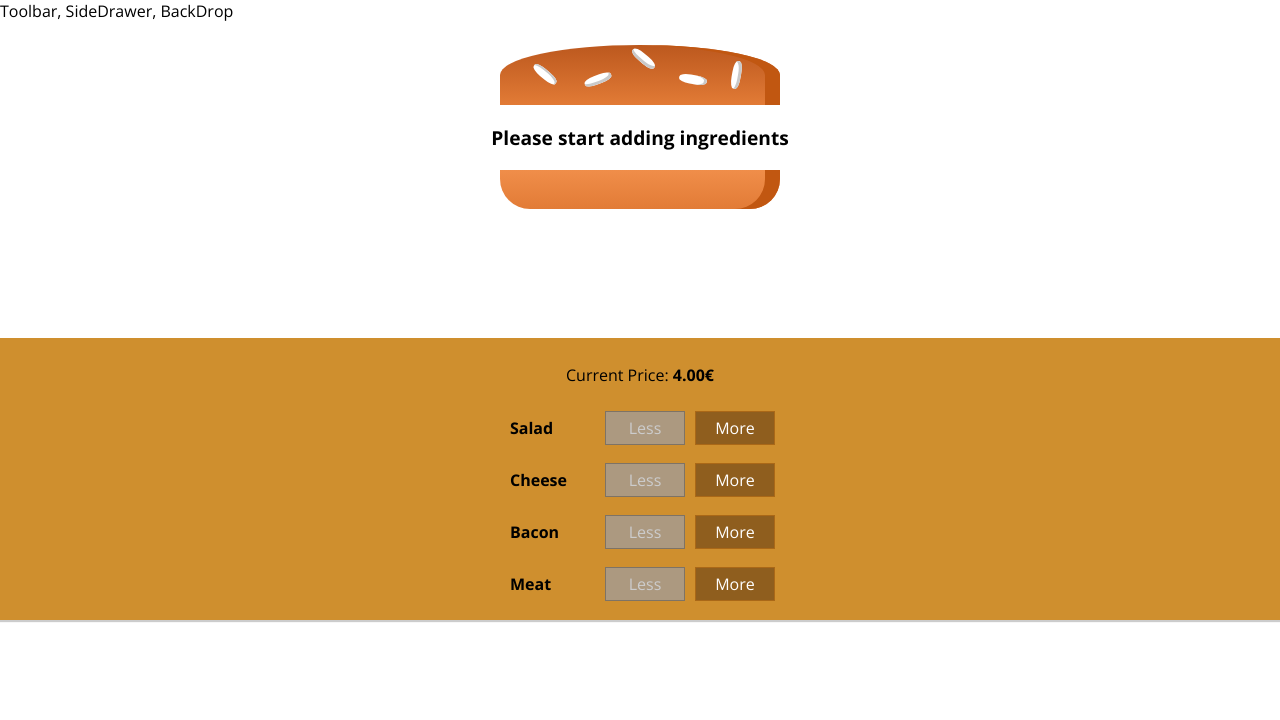
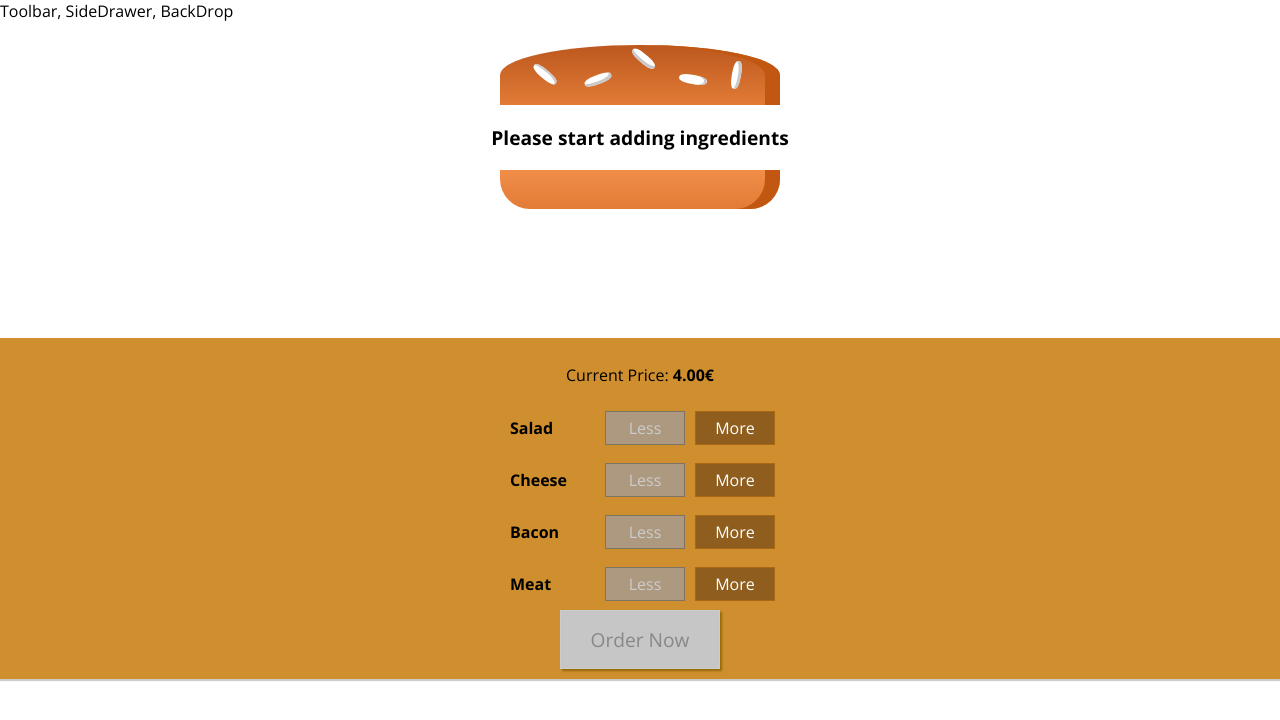
Before and after one commit to joaopinheiro10/react-app, a React app: page / in a window 1280 px wide. Shown: the top 720 px of the page. Built offline with nearby package versions, Linux system fonts and the light colour scheme.

Commit message:
added modal to checkout

```diff
--- a/src/components/burger/build-controls/build-controls.css
+++ b/src/components/burger/build-controls/build-controls.css
@@ -9,3 +9,48 @@
     margin: auto;
     padding: 10px 0px;
 }
+
+.OrderButton
+{
+    background-color: #DAD735;
+    outline: none;
+    cursor: pointer;
+    border: 1px solid #966909;
+    color: #966909;
+    font-family: inherit;
+    font-size: 1.2em;
+    padding: 15px 30px;
+    box-shadow: 2px 2px 2px #966909;
+}
+
+.OrderButton:hover, .OrderButton:active
+{
+    background-color: #A0DB41;
+    border: 1px solid #966909;
+    color: #966909;
+}
+
+.OrderButton:disabled {
+    background-color: #C7C6C6;
+    cursor: not-allowed;
+    border: 1px solid #ccc;
+    color: #888888;
+}
+
+.OrderButton:not(:disabled)
+{
+    animation: enable 0.3s linear;
+}
+
+@keyframes enable
+{
+    0% {
+        transform: scale(1);
+    }
+    60% {
+        transform: scale(1.1);
+    }
+    100% {
+        transform: scale(1);
+    }
+}
--- a/src/components/burger/build-controls/build-controls.js
+++ b/src/components/burger/build-controls/build-controls.js
@@ -23,6 +23,12 @@
                     removed={() => props.ingredientRemoved(control.type)}
                     disabled={props.disabled[control.type]} />
             ))}
+            <button
+                className={classes.OrderButton}
+                disabled={!props.purchasable}
+                onClick={props.orderNowClicked}>
+                Order Now
+            </button>
         </div>
     );
 }
--- a/src/components/burger/burger.js
+++ b/src/components/burger/burger.js
@@ -18,8 +18,6 @@
             return array.concat(el);
         }, []);;
 
-    console.log(transformedIngredients);
-
     if (transformedIngredients.length === 0)
     {
         transformedIngredients = <p>Please start adding ingredients</p>;
--- /dev/null
+++ b/src/components/burger/order-summary/order-summary.js
@@ -0,0 +1,27 @@
+import React from 'react';
+
+import Aux from '../../../hoc/Aux';
+
+const orderSummary = (props) =>
+{
+    const ingredientSummary = Object.keys(props.ingredients)
+        .map(igKey =>
+        {
+            return <li key={igKey}>
+                        <span style={{textTransform: 'capitalize'}}>{igKey}:</span> {props.ingredients[igKey]}
+                   </li>
+        });
+
+    return (
+        <Aux>
+            <h3>Your order</h3>
+            <p>A delicious burger with the following ingredients:</p>
+            <ul>
+                {ingredientSummary}
+            </ul>
+            <p>Continue to Checkout</p>
+        </Aux>
+    )
+};
+
+export default orderSummary
--- /dev/null
+++ b/src/components/ui/modal/modal.css
@@ -0,0 +1,22 @@
+.Modal
+{
+    position: fixed;
+    z-index: 500;
+    background-color: white;
+    width: 70%;
+    border: 1px solid #ccc;
+    box-shadow: 1px 1px 1px black;
+    padding: 16px;
+    left: 15%;
+    top: 30%;
+    box-sizing: border-box;
+    transition: all 0.3s ease-out;
+}
+
+@media (min-width: 600px)
+{
+    .Modal {
+        width: 500px;
+        left: calc(50% - 250px);
+    }
+}
--- /dev/null
+++ b/src/components/ui/modal/modal.js
@@ -0,0 +1,16 @@
+import React from 'react';
+
+import classes from './modal.css';
+
+const modal = (props) => (
+    <div
+        className={classes.Modal}
+        style={{
+            transform: props.show ? 'translateY(0)' : 'translateY(-100vh)',
+            opacity: props.show ? '1' : '0'
+        }}>
+        {props.children}
+    </div>
+);
+
+export default modal;
--- a/src/containers/burger-builder/burger-builder.js
+++ b/src/containers/burger-builder/burger-builder.js
@@ -2,6 +2,8 @@
 import Aux from '../../hoc/Aux';
 import Burger from '../../components/burger/burger';
 import BuildControls from '../../components/burger/build-controls/build-controls';
+import Modal from '../../components/ui/modal/modal';
+import OrderSummary from '../../components/burger/order-summary/order-summary';
 
 const INGREDIENT_PRICES = {
     salad: 0.5,
@@ -9,6 +11,7 @@
     bacon: 0.7,
     meat: 1.3
 }
+
 class BurguerBuilder extends Component
 {
     state = {
@@ -18,8 +21,27 @@
             cheese: 0,
             meat: 0
         },
-        totalPrice: 4
+        totalPrice: 4,
+        purchasable: false,
+        orderNowClicked: false
     };
+
+    updatePurchaseState(ingredients)
+    {
+        const sum = Object.keys(ingredients)
+            .map(igKey =>
+            {
+                return ingredients[igKey];
+            })
+            .reduce((sum, el) =>
+            {
+                return sum + el;
+            }, 0);
+
+        this.setState({
+            purchasable: sum > 0
+        });
+    }
 
     addIngredientHandler = (type) =>
     {
@@ -40,7 +62,8 @@
             totalPrice: newPrice,
             ingredients: updatedIngredients
         });
-    };
+        this.updatePurchaseState(updatedIngredients);
+    }
 
     removeIngredientHandler = (type) =>
     {
@@ -64,6 +87,14 @@
             totalPrice: newPrice,
             ingredients: updatedIngredients
         });
+        this.updatePurchaseState(updatedIngredients);
+    }
+
+    purchaseHandler = () =>
+    {
+        this.setState({
+            orderNowClicked: true
+        });
     }
 
     render()
@@ -79,12 +110,17 @@
 
         return (
             <Aux>
+                <Modal show={this.state.orderNowClicked}>
+                    <OrderSummary ingredients={this.state.ingredients}/>
+                </Modal>
                 <Burger ingredients={this.state.ingredients}/>
                 <BuildControls
                     ingredientAdded={this.addIngredientHandler}
                     ingredientRemoved={this.removeIngredientHandler}
                     disabled={disableInfo}
-                    price={this.state.totalPrice} />
+                    price={this.state.totalPrice}
+                    purchasable={this.state.purchasable}
+                    orderNowClicked={this.purchaseHandler} />
             </Aux>
         );
     }
```
Also changed, not shown: src/components/ui/backdrop/backdrop.js (added).
